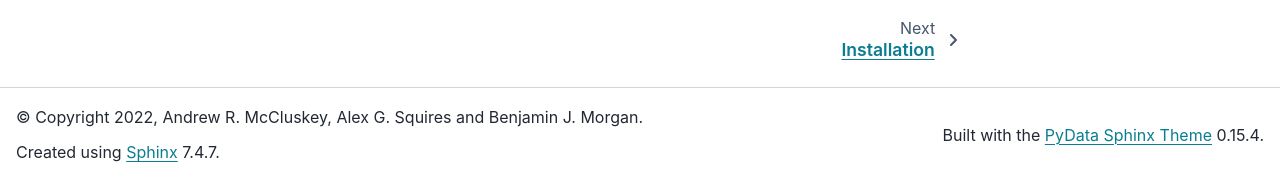
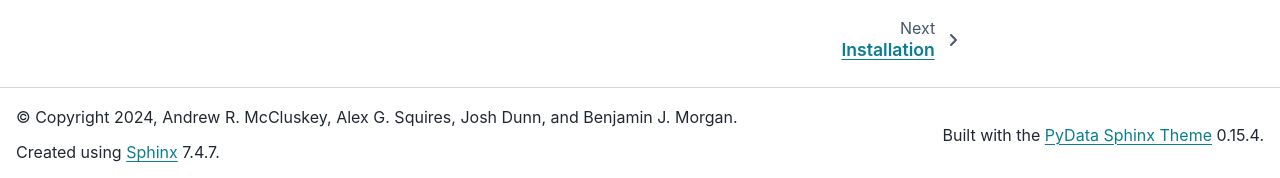
Before and after one commit to bjmorgan/kinisi, a Sphinx documentation site: the page built from docs/source/index.md, in a window 1280 px wide and 1139 px high. Shown: the part 958-1136 px from the top of the window. Built offline with Sphinx 7.4.7 and the PyData theme 0.15.4, drawn with Linux system fonts in a browser that asks for light colours.

Commit message:
Update footer

```diff
--- a/docs/source/conf.py
+++ b/docs/source/conf.py
@@ -19,8 +19,8 @@
 # -- Project information -----------------------------------------------------
 
 project = 'kinisi'
-copyright = '2022, Andrew R. McCluskey, Alex G. Squires and Benjamin J. Morgan'
-author = 'Andrew R. McCluskey, Alex G. Squires and Benjamin J. Morgan'
+copyright = '2024, Andrew R. McCluskey, Alex G. Squires, Josh Dunn, and Benjamin J. Morgan'
+author = 'Andrew R. McCluskey, Alex G. Squires, Josh Dunn, and Benjamin J. Morgan'
 
 from kinisi import __version__
 
```
